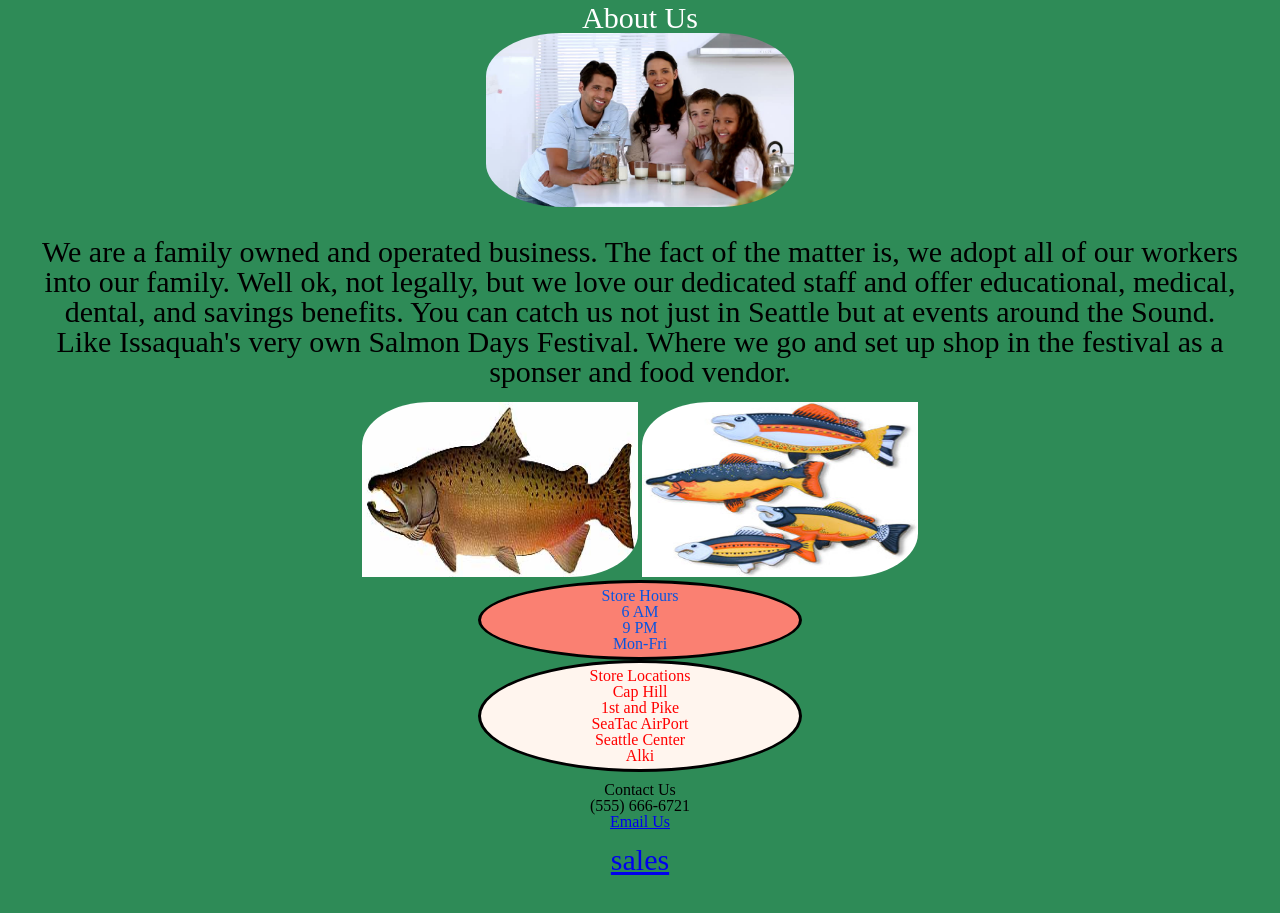
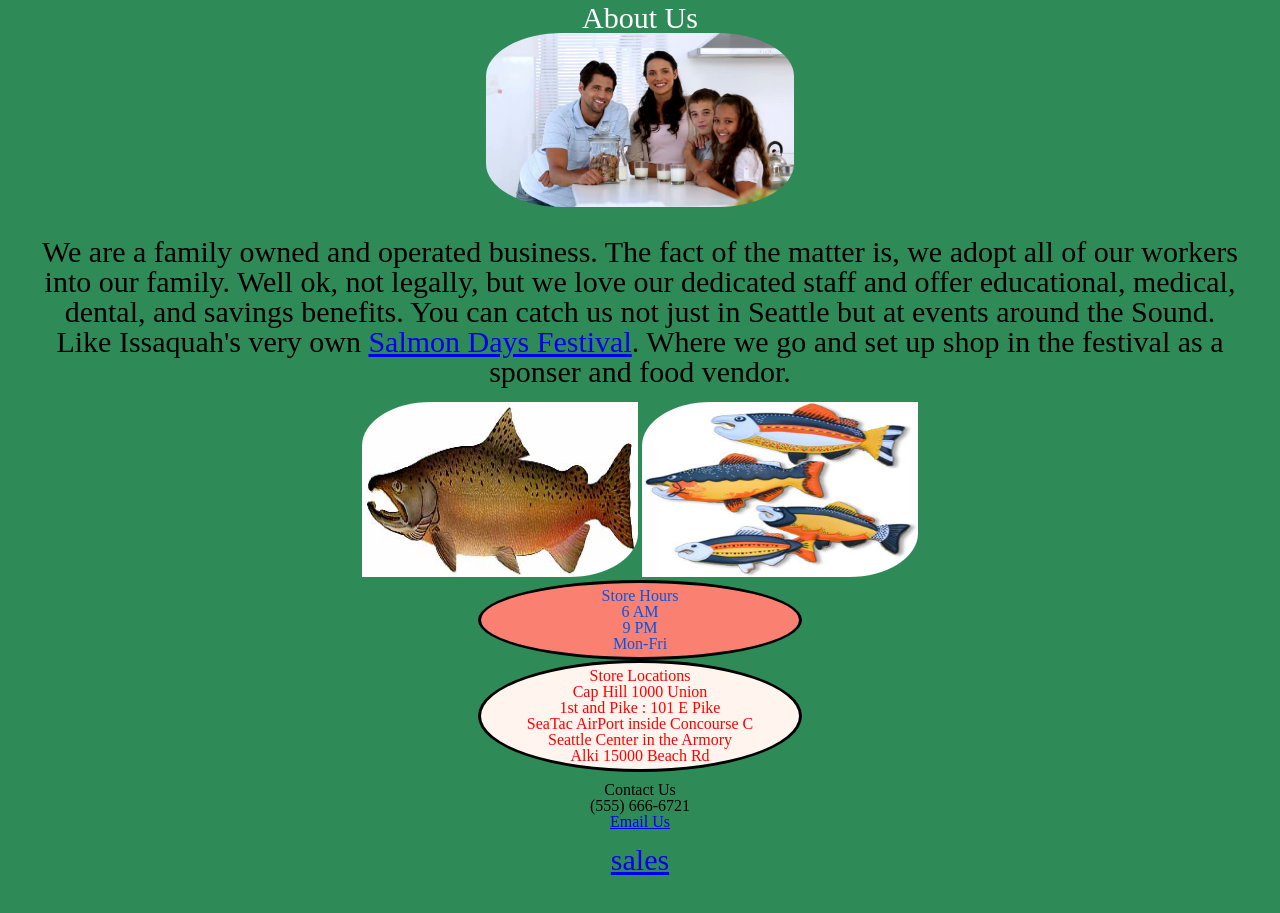
Before and after one commit to GoldBeardSea/SalmonCookie, a plain HTML site: page index.html in a window 1280 px wide. Shown: the part 1540-2453 px from the top of the page. Drawn offline with Linux system fonts and the light colour scheme.

Commit message:
getting ready to publish

```diff
--- a/index.html
+++ b/index.html
@@ -24,7 +24,7 @@
     <img src="images/shirt.jpg" alt="Salmon Cookie Shirt" class="shirt"></div>
     <h3>About Us</h3>
     <img src="images/family.jpg" alt="A family smiling at the camera" class="curve">
-    <p>We are a family owned and operated business. The fact of the matter is, we adopt all of our workers into our family. Well ok, not legally, but we love our dedicated staff and offer educational, medical, dental, and savings benefits. You can catch us not just in Seattle but at events around the Sound. Like Issaquah's very own Salmon Days Festival. Where we go and set up shop in the festival as a sponser and food vendor. </p>
+    <p>We are a family owned and operated business. The fact of the matter is, we adopt all of our workers into our family. Well ok, not legally, but we love our dedicated staff and offer educational, medical, dental, and savings benefits. You can catch us not just in Seattle but at events around the Sound. Like Issaquah's very own <a href="http://www.issaquahchamber.com/salmondays">Salmon Days Festival</a>. Where we go and set up shop in the festival as a sponser and food vendor. </p>
     <div><img src="images/chinook.jpg" alt="Chinook" class="merch">
     <img src="images/fish.jpg" alt="cartoon salmon with vibrant colors" class="merch"></div>
 
@@ -35,11 +35,11 @@
         <li>Mon-Fri</li>
       </ul>
       <ul id="location"> Store Locations
-        <li>Cap Hill</li>
-        <li>1st and Pike</li>
-        <li>SeaTac AirPort</li>
-        <li>Seattle Center</li>
-        <li>Alki</li>
+        <li>Cap Hill 1000 Union</li>
+        <li>1st and Pike : 101 E Pike</li>
+        <li>SeaTac AirPort inside Concourse C</li>
+        <li>Seattle Center in the Armory </li>
+        <li>Alki 15000 Beach Rd</li>
       </ul>
       <div id="contact"></div><ol> Contact Us
         <li>(555) 666-6721</li>
--- a/js/app.js
+++ b/js/app.js
@@ -68,13 +68,13 @@ SalmonCookies.prototype.totalCook = function() {
   console.log(this.totalSale);
 };
 
-var firstAndPike = new SalmonCookies('First and Pike', 23, 65, 6.3);
-var seaTac = new SalmonCookies ('Seatac', 3, 24, 1.2);
-var seaCent = new SalmonCookies ('Seattle Center', 11, 38, 3.7);
-var capHill = new SalmonCookies ('Capitol Hill', 20, 38, 2.3);
-var alkiBeach = new SalmonCookies('Alki Beach', 2, 16, 4.6);
+new SalmonCookies('First and Pike', 23, 65, 6.3);
+new SalmonCookies ('Seatac', 3, 24, 1.2);
+new SalmonCookies ('Seattle Center', 11, 38, 3.7);
+new SalmonCookies ('Capitol Hill', 20, 38, 2.3);
+new SalmonCookies('Alki Beach', 2, 16, 4.6);
 
-console.log(alkiBeach);
+// console.log(alkiBeach);
 // firstAndPike.populatingSales();
 // seaTac.populatingSales();
 // seaCent.populatingSales();
```
